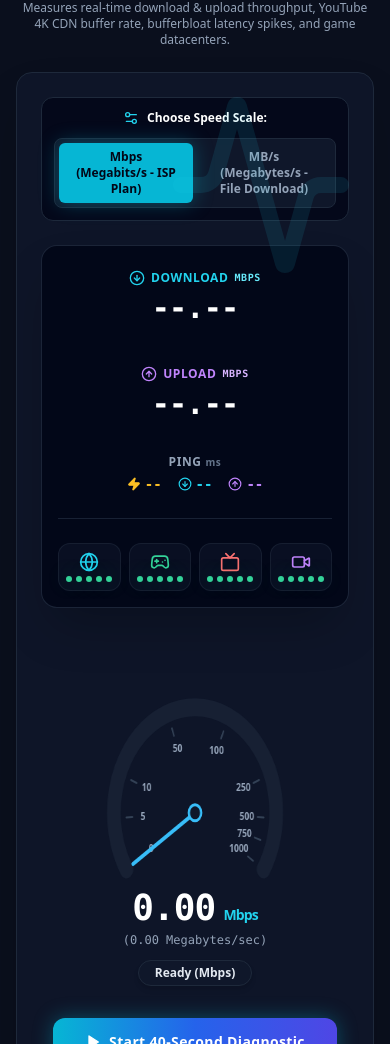
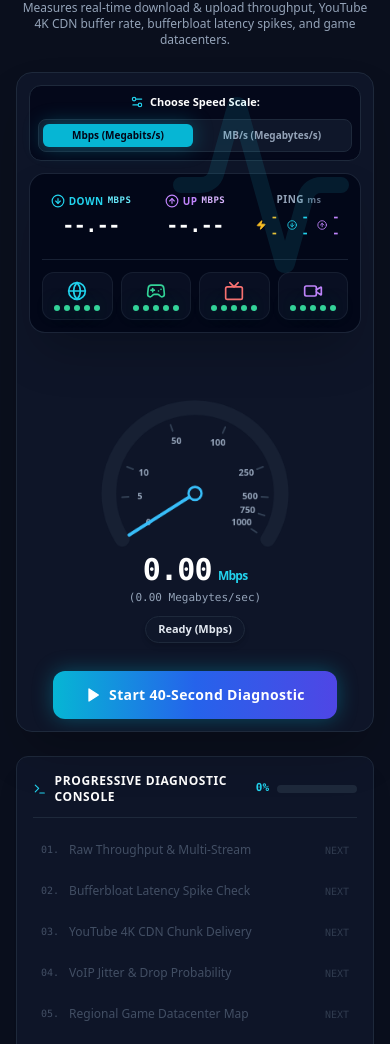
Before and after one commit to hamzabaigse/InternetSpeedTest, a Next.js app: page / in a window 390 px wide. Shown: the part 364-1408 px from the top of the page. Built offline with nearby package versions, Linux system fonts and the light colour scheme; no server answers.

Commit message:
Optimize mobile responsiveness for Ookla-style HUD, compact scale switch, and responsive dial

```diff
--- a/src/app/page.tsx
+++ b/src/app/page.tsx
@@ -107,37 +107,37 @@ export default function Home() {
         <div className="grid grid-cols-1 lg:grid-cols-12 gap-6 items-start">
           <div className="lg:col-span-8 space-y-6">
             {/* Speedometer Card Container */}
-            <div className="bg-slate-900/90 border border-slate-800 rounded-2xl p-6 shadow-2xl relative overflow-hidden">
+            <div className="bg-slate-900/90 border border-slate-800 rounded-2xl p-3 sm:p-6 shadow-2xl relative overflow-hidden">
               <div className="absolute top-0 right-0 p-4 opacity-10 pointer-events-none">
                 <Activity className="w-48 h-48 text-cyan-400" />
               </div>
 
               {/* Prominent Unit Scale Choice Switch Positioned Directly Above Meter */}
-              <div className="flex flex-col sm:flex-row items-center justify-between bg-slate-950/80 border border-slate-800 p-3 rounded-xl mb-6 gap-3">
-                <div className="flex items-center gap-2 text-xs font-bold text-white">
-                  <Settings2 className="w-4 h-4 text-cyan-400" />
+              <div className="flex flex-col sm:flex-row items-center justify-between bg-slate-950/80 border border-slate-800 p-2 sm:p-3 rounded-xl mb-3 sm:mb-6 gap-2 sm:gap-3">
+                <div className="flex items-center gap-1.5 text-[11px] sm:text-xs font-bold text-white">
+                  <Settings2 className="w-3.5 h-3.5 text-cyan-400" />
                   <span>Choose Speed Scale:</span>
                 </div>
                 <div className="bg-slate-900 border border-slate-800 rounded-lg p-1 flex gap-1 w-full sm:w-auto">
                   <button
                     onClick={() => setUnitMode('Mbps')}
-                    className={`flex-1 sm:flex-none px-4 py-1.5 rounded-md text-xs font-extrabold transition ${
+                    className={`flex-1 sm:flex-none px-2.5 sm:px-4 py-1 sm:py-1.5 rounded-md text-[10px] sm:text-xs font-extrabold transition ${
                       unitMode === 'Mbps'
                         ? 'bg-cyan-500 text-slate-950 shadow-md glow-cyan'
                         : 'text-slate-400 hover:text-white'
                     }`}
                   >
-                    Mbps (Megabits/s - ISP Plan)
+                    Mbps (Megabits/s)
                   </button>
                   <button
                     onClick={() => setUnitMode('MBps')}
-                    className={`flex-1 sm:flex-none px-4 py-1.5 rounded-md text-xs font-extrabold transition ${
+                    className={`flex-1 sm:flex-none px-2.5 sm:px-4 py-1 sm:py-1.5 rounded-md text-[10px] sm:text-xs font-extrabold transition ${
                       unitMode === 'MBps'
                         ? 'bg-cyan-500 text-slate-950 shadow-md glow-cyan'
                         : 'text-slate-400 hover:text-white'
                     }`}
                   >
-                    MB/s (Megabytes/s - File Download)
+                    MB/s (Megabytes/s)
                   </button>
                 </div>
               </div>
--- a/src/components/OoklaHeaderHud.tsx
+++ b/src/components/OoklaHeaderHud.tsx
@@ -63,53 +63,55 @@ export const OoklaHeaderHud: React.FC<OoklaHeaderHudProps> = ({
   );
 
   return (
-    <div className="w-full bg-slate-950/90 border border-slate-800/90 rounded-2xl p-4 sm:p-6 mb-6 shadow-2xl">
-      {/* Header Numbers (DOWNLOAD, UPLOAD, PING) */}
-      <div className="grid grid-cols-1 sm:grid-cols-3 gap-6 items-center border-b border-slate-800/80 pb-6 mb-6 text-center">
+    <div className="w-full bg-slate-950/90 border border-slate-800/90 rounded-2xl p-3 sm:p-6 mb-4 sm:mb-6 shadow-2xl">
+      {/* Header Numbers (DOWNLOAD, UPLOAD, PING) - Compact Side-by-Side Row on Mobile */}
+      <div className="grid grid-cols-3 gap-1.5 sm:gap-6 items-center border-b border-slate-800/80 pb-3 sm:pb-6 mb-3 sm:mb-6 text-center">
         {/* DOWNLOAD */}
-        <div className={`flex flex-col items-center p-2 rounded-xl transition ${
+        <div className={`flex flex-col items-center p-1.5 sm:p-2 rounded-xl transition ${
           activePhase === 'download' ? 'bg-cyan-950/60 border border-cyan-500/40 glow-cyan' : ''
         }`}>
-          <div className="flex items-center gap-1.5 text-xs font-bold uppercase tracking-wider text-cyan-400">
-            <ArrowDownCircle className={`w-4 h-4 text-cyan-400 ${activePhase === 'download' ? 'animate-bounce' : ''}`} />
-            <span>DOWNLOAD</span>
-            <span className="text-[10px] text-cyan-300 font-mono">{unitLabel}</span>
+          <div className="flex items-center gap-1 text-[10px] sm:text-xs font-bold uppercase tracking-wider text-cyan-400">
+            <ArrowDownCircle className={`w-3.5 h-3.5 sm:w-4 sm:h-4 text-cyan-400 ${activePhase === 'download' ? 'animate-bounce' : ''}`} />
+            <span className="hidden xs:inline sm:inline">DOWNLOAD</span>
+            <span className="xs:hidden sm:hidden">DOWN</span>
+            <span className="text-[9px] sm:text-[10px] text-cyan-300 font-mono">{unitLabel}</span>
           </div>
-          <div className="text-3xl sm:text-5xl font-black text-white font-mono mt-1 tracking-tight">
+          <div className="text-xl sm:text-5xl font-black text-white font-mono mt-0.5 sm:mt-1 tracking-tight">
             {displayDownload}
           </div>
         </div>
 
         {/* UPLOAD */}
-        <div className={`flex flex-col items-center p-2 rounded-xl transition ${
+        <div className={`flex flex-col items-center p-1.5 sm:p-2 rounded-xl transition ${
           activePhase === 'upload' ? 'bg-purple-950/60 border border-purple-500/40' : ''
         }`}>
-          <div className="flex items-center gap-1.5 text-xs font-bold uppercase tracking-wider text-purple-400">
-            <ArrowUpCircle className={`w-4 h-4 text-purple-400 ${activePhase === 'upload' ? 'animate-bounce' : ''}`} />
-            <span>UPLOAD</span>
-            <span className="text-[10px] text-purple-300 font-mono">{unitLabel}</span>
+          <div className="flex items-center gap-1 text-[10px] sm:text-xs font-bold uppercase tracking-wider text-purple-400">
+            <ArrowUpCircle className={`w-3.5 h-3.5 sm:w-4 sm:h-4 text-purple-400 ${activePhase === 'upload' ? 'animate-bounce' : ''}`} />
+            <span className="hidden xs:inline sm:inline">UPLOAD</span>
+            <span className="xs:hidden sm:hidden">UP</span>
+            <span className="text-[9px] sm:text-[10px] text-purple-300 font-mono">{unitLabel}</span>
           </div>
-          <div className="text-3xl sm:text-5xl font-black text-white font-mono mt-1 tracking-tight">
+          <div className="text-xl sm:text-5xl font-black text-white font-mono mt-0.5 sm:mt-1 tracking-tight">
             {displayUpload}
           </div>
         </div>
 
         {/* PING */}
-        <div className="flex flex-col items-center">
-          <div className="text-xs font-bold uppercase tracking-wider text-slate-400 mb-1">
-            Ping <span className="text-[10px] lowercase text-slate-500">ms</span>
+        <div className="flex flex-col items-center p-1.5 sm:p-2">
+          <div className="text-[10px] sm:text-xs font-bold uppercase tracking-wider text-slate-400 mb-0.5 sm:mb-1">
+            Ping <span className="text-[9px] lowercase text-slate-500">ms</span>
           </div>
-          <div className="flex items-center justify-center gap-4 text-sm font-mono font-bold">
-            <div className="flex items-center gap-1 text-amber-400">
-              <Zap className="w-3.5 h-3.5 fill-amber-400" />
+          <div className="flex items-center justify-center gap-1.5 sm:gap-4 text-xs sm:text-sm font-mono font-bold">
+            <div className="flex items-center gap-0.5 text-amber-400">
+              <Zap className="w-3 h-3 sm:w-3.5 sm:h-3.5 fill-amber-400" />
               <span>{idlePingMs !== undefined ? idlePingMs : '--'}</span>
             </div>
-            <div className="flex items-center gap-1 text-cyan-400">
-              <ArrowDownCircle className="w-3.5 h-3.5" />
+            <div className="flex items-center gap-0.5 text-cyan-400">
+              <ArrowDownCircle className="w-3 h-3 sm:w-3.5 sm:h-3.5" />
               <span>{downloadLoadedPingMs !== undefined ? downloadLoadedPingMs : '--'}</span>
             </div>
-            <div className="flex items-center gap-1 text-purple-400">
-              <ArrowUpCircle className="w-3.5 h-3.5" />
+            <div className="flex items-center gap-0.5 text-purple-400">
+              <ArrowUpCircle className="w-3 h-3 sm:w-3.5 sm:h-3.5" />
               <span>{uploadLoadedPingMs !== undefined ? uploadLoadedPingMs : '--'}</span>
             </div>
           </div>
--- a/src/components/SpeedometerCanvas.tsx
+++ b/src/components/SpeedometerCanvas.tsx
@@ -179,32 +179,32 @@ export const SpeedometerCanvas: React.FC<SpeedometerCanvasProps> = ({
   }, [valueMbps, isTesting, unitMode, activePhase]);
 
   return (
-    <div className="w-full flex flex-col items-center justify-center p-2">
-      {/* Sleek Dial Face */}
+    <div className="w-full flex flex-col items-center justify-center p-1 sm:p-2">
+      {/* Sleek Ookla-Style Dial Face */}
       <canvas
         ref={canvasRef}
         width={380}
         height={240}
-        className="w-[380px] h-[240px] max-w-full"
+        className="w-full max-w-[310px] sm:max-w-[380px] h-[195px] sm:h-[240px]"
       />
 
       {/* Speed Readout Below Meter */}
-      <div className="flex flex-col items-center justify-center text-center mt-2">
-        <div className="text-4xl sm:text-6xl font-black text-white tracking-tight flex items-baseline gap-2 font-mono">
+      <div className="flex flex-col items-center justify-center text-center mt-1 sm:mt-2">
+        <div className="text-3xl sm:text-5xl font-black text-white tracking-tight flex items-baseline gap-1.5 font-mono">
           <span>{displayVal.toFixed(2)}</span>
-          <span className="text-sm sm:text-base font-bold text-cyan-400 font-sans">{displayUnit}</span>
+          <span className="text-xs sm:text-base font-bold text-cyan-400 font-sans">{displayUnit}</span>
         </div>
 
         {/* Dual Conversion Subtitle */}
-        <div className="text-xs text-slate-400 font-mono mt-1">
+        <div className="text-[11px] sm:text-xs text-slate-400 font-mono mt-0.5">
           ({altVal.toFixed(2)} {altUnit})
         </div>
 
         {/* Active Stage Badge */}
-        <div className="mt-3 inline-flex items-center gap-2 bg-slate-900 border border-slate-800 px-4 py-1 rounded-full text-xs font-bold text-slate-200 shadow-md">
-          {activePhase === 'download' && <ArrowDownCircle className="w-4 h-4 text-cyan-400 animate-bounce" />}
-          {activePhase === 'upload' && <ArrowUpCircle className="w-4 h-4 text-purple-400 animate-bounce" />}
-          {activePhase === 'ping' && <Zap className="w-4 h-4 text-amber-400" />}
+        <div className="mt-2.5 inline-flex items-center gap-1.5 bg-slate-900 border border-slate-800 px-3 sm:px-4 py-1 rounded-full text-[11px] sm:text-xs font-bold text-slate-200 shadow-md">
+          {activePhase === 'download' && <ArrowDownCircle className="w-3.5 h-3.5 text-cyan-400 animate-bounce" />}
+          {activePhase === 'upload' && <ArrowUpCircle className="w-3.5 h-3.5 text-purple-400 animate-bounce" />}
+          {activePhase === 'ping' && <Zap className="w-3.5 h-3.5 text-amber-400" />}
           <span>{stageName} ({displayUnit})</span>
         </div>
       </div>
```
